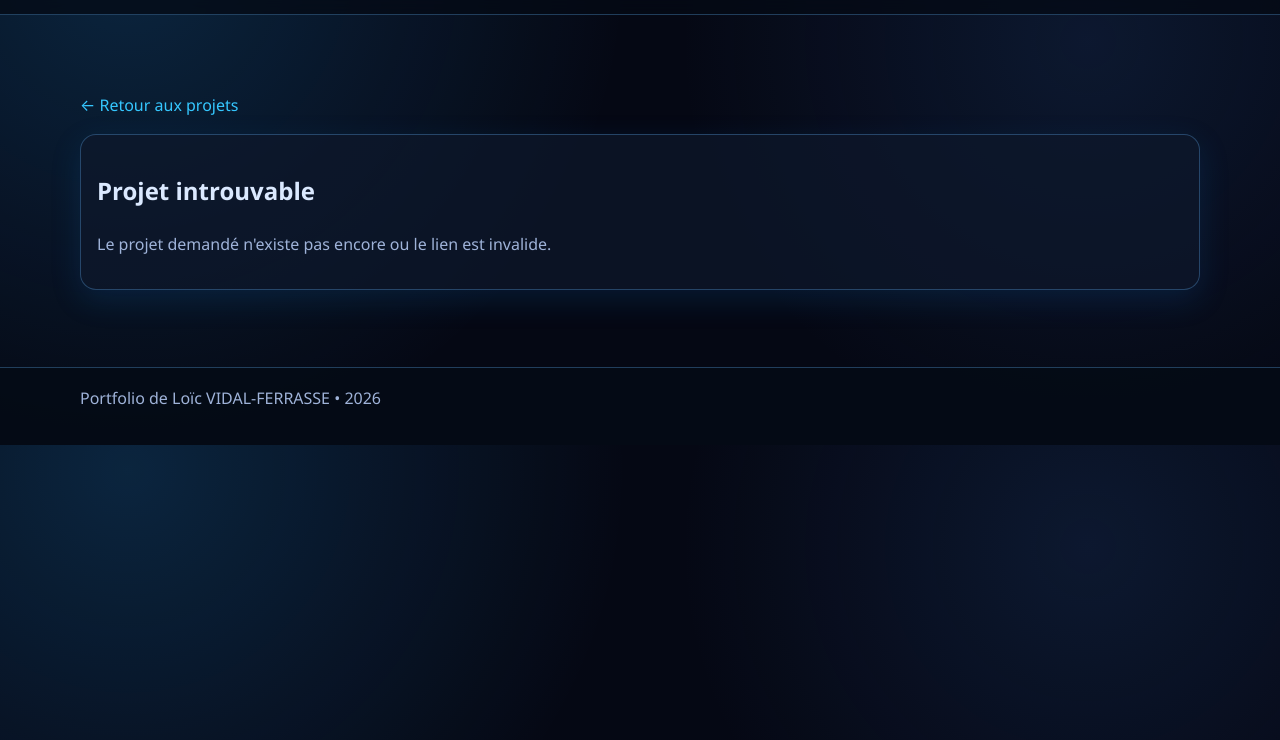
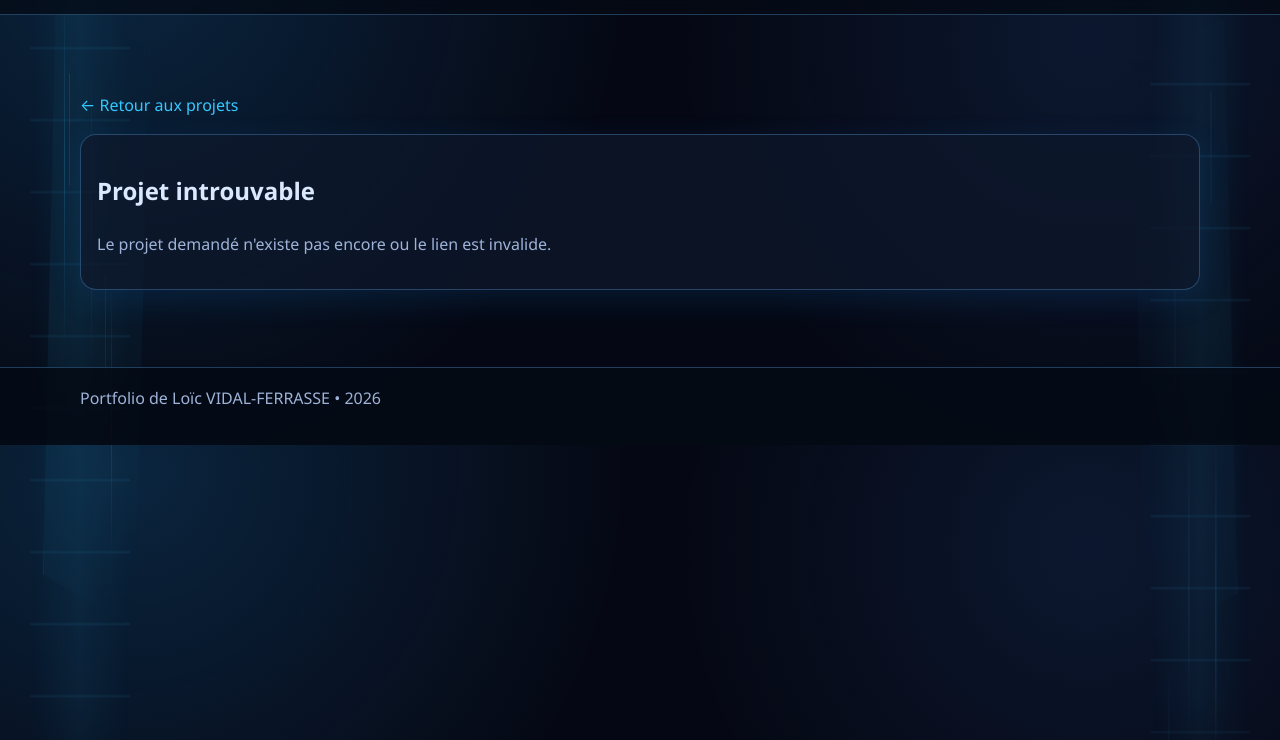
Before and after one commit to SnowPeakPro/portfolio-loic, a plain HTML site: page project.html in a window 1280 px wide. Shown: the part 60-800 px from the top of the page. Drawn offline with Linux system fonts and the light colour scheme.

Commit message:
Ameliore projets vides et decorations laterales

```diff
--- a/project.html
+++ b/project.html
@@ -10,6 +10,10 @@
   </head>
   <body data-page="project">
     <a class="skip-link" href="#main-content">Aller au contenu principal</a>
+
+    <div class="side-decor side-decor--left" aria-hidden="true"></div>
+    <div class="side-decor side-decor--right" aria-hidden="true"></div>
+
     <header class="site-header">
       <div class="container nav-wrap">
         <a href="index.html#hero" class="brand" aria-label="Retour à l'accueil">LVF</a>
--- a/script.js
+++ b/script.js
@@ -192,7 +192,7 @@ const I18N = {
     projects_no_link: "Link coming soon",
     projects_image_placeholder: "Temporary visual",
     projects_empty: "No project matches the current search.",
-    projects_empty_category: "No published project yet in the \"{category}\" category.",
+    projects_empty_category: "No project has been published in the “{category}” category yet.",
     exp_title: "Professional experience",
     education_title: "Education",
     education_item_title: "BUT Network & Telecommunications",
@@ -415,6 +415,18 @@ function getCategoryLabel(category) {
   return key ? I18N[currentLang][key] : category;
 }
 
+function hasProjectsForCategory(category) {
+  return PROJECTS.some((project) => project.category === category);
+}
+
+function getEmptyProjectsMessage() {
+  if (selectedCategory !== "all" && !hasProjectsForCategory(selectedCategory)) {
+    return I18N[currentLang].projects_empty_category.replace("{category}", getCategoryLabel(selectedCategory));
+  }
+
+  return I18N[currentLang].projects_empty;
+}
+
 function renderProjectFilters() {
   const container = $("#project-filters");
   if (!container) return;
@@ -449,11 +461,7 @@ function renderProjects() {
   });
 
   if (!filteredProjects.length) {
-    const message =
-      selectedCategory !== "all"
-        ? I18N[currentLang].projects_empty_category.replace("{category}", getCategoryLabel(selectedCategory))
-        : I18N[currentLang].projects_empty;
-    container.innerHTML = `<div class="empty-state">${message}</div>`;
+    container.innerHTML = `<div class="empty-state">${getEmptyProjectsMessage()}</div>`;
     return;
   }
 
--- a/style.css
+++ b/style.css
@@ -12,45 +12,57 @@
 }
 * { box-sizing: border-box; }
 html { scroll-behavior: smooth; }
-body { margin: 0; font-family: "Segoe UI", Roboto, system-ui, -apple-system, sans-serif; background: radial-gradient(circle at 85% 20%, rgba(42, 88, 158, 0.2), transparent 35%), radial-gradient(circle at 10% 5%, rgba(38, 166, 255, 0.18), transparent 40%), var(--bg); color: var(--text); line-height: 1.65; }
+body { margin: 0; position: relative; isolation: isolate; overflow-x: hidden; font-family: "Segoe UI", Roboto, system-ui, -apple-system, sans-serif; background: radial-gradient(circle at 85% 20%, rgba(42, 88, 158, 0.2), transparent 35%), radial-gradient(circle at 10% 5%, rgba(38, 166, 255, 0.18), transparent 40%), var(--bg); color: var(--text); line-height: 1.65; }
 main, .site-header, .site-footer, .back-to-top { position: relative; z-index: 1; }
 .side-decor {
   position: fixed;
   top: 0;
   bottom: 0;
-  width: clamp(90px, 12vw, 160px);
+  width: clamp(110px, 13vw, 210px);
   pointer-events: none;
-  z-index: 0;
-  opacity: 0.55;
+  z-index: -1;
+  opacity: 0.52;
+  overflow: hidden;
+  contain: layout paint;
 }
 
 .side-decor::before,
 .side-decor::after {
   content: "";
   position: absolute;
-  inset: 7% 18%;
-  border-radius: 999px;
+  pointer-events: none;
 }
 
 .side-decor::before {
+  inset: -12% 22% -12% 18%;
   background:
-    radial-gradient(circle at 40% 12%, rgba(53, 199, 255, 0.24) 0 7px, transparent 8px),
-    radial-gradient(circle at 70% 38%, rgba(117, 166, 255, 0.18) 0 9px, transparent 10px),
-    radial-gradient(circle at 35% 68%, rgba(53, 199, 255, 0.16) 0 6px, transparent 7px),
-    linear-gradient(180deg, rgba(53, 199, 255, 0.24), rgba(53, 199, 255, 0));
-  filter: blur(0.2px);
-  animation: side-float 13s ease-in-out infinite;
+    linear-gradient(180deg, transparent, rgba(53, 199, 255, 0.42), transparent) 34% 0 / 1px 38% no-repeat,
+    linear-gradient(180deg, transparent, rgba(117, 166, 255, 0.24), transparent) 62% 18% / 1px 32% no-repeat,
+    linear-gradient(180deg, transparent, rgba(53, 199, 255, 0.32), transparent) 82% 46% / 1px 28% no-repeat,
+    repeating-linear-gradient(180deg, transparent 0 34px, rgba(53, 199, 255, 0.16) 35px 36px, transparent 37px 72px),
+    linear-gradient(90deg, transparent, rgba(53, 199, 255, 0.12), transparent);
+  -webkit-mask-image: linear-gradient(180deg, transparent, #000 14%, #000 86%, transparent);
+  mask-image: linear-gradient(180deg, transparent, #000 14%, #000 86%, transparent);
+  animation: side-flow 16s linear infinite;
 }
 
 .side-decor::after {
-  inset: 12% 30%;
-  border: 1px solid rgba(104, 191, 255, 0.24);
-  box-shadow: 0 0 30px rgba(53, 199, 255, 0.14);
-  animation: side-pulse 10s ease-in-out infinite;
+  inset: 10% 10% 12% 26%;
+  border-left: 1px solid rgba(53, 199, 255, 0.24);
+  border-right: 1px solid rgba(117, 166, 255, 0.12);
+  background:
+    linear-gradient(90deg, transparent 0 24%, rgba(53, 199, 255, 0.36) 24% 25%, transparent 25% 100%) 0 14% / 100% 18% no-repeat,
+    linear-gradient(90deg, transparent 0 58%, rgba(117, 166, 255, 0.24) 58% 59%, transparent 59% 100%) 0 52% / 100% 16% no-repeat,
+    linear-gradient(180deg, rgba(53, 199, 255, 0), rgba(53, 199, 255, 0.12), rgba(53, 199, 255, 0));
+  box-shadow: inset 20px 0 36px rgba(53, 199, 255, 0.08), 0 0 44px rgba(53, 199, 255, 0.08);
+  clip-path: polygon(12% 0, 100% 7%, 86% 100%, 0 92%);
+  animation: side-drift 12s ease-in-out infinite;
 }
 
 .side-decor--left { left: 0; }
 .side-decor--right { right: 0; transform: scaleX(-1); }
+.side-decor--right::before { animation-delay: -8s; }
+.side-decor--right::after { animation-delay: -5s; }
 .container { width: min(100% - 2rem, var(--max-width)); margin-inline: auto; }
 .narrow { max-width: 760px; }
 .section { padding: 4.8rem 0; }
@@ -168,16 +180,17 @@ img { max-width: 100%; display: block; }
 .back-to-top.show { opacity: 1; pointer-events: auto; transform: translateY(0); }
 .reveal { opacity: 0; transform: translateY(16px); transition: opacity 0.6s ease, transform 0.6s ease; }
 .reveal.visible { opacity: 1; transform: translateY(0); }
-@keyframes side-float {
-  0%, 100% { transform: translateY(0); }
-  50% { transform: translateY(18px); }
+@keyframes side-flow {
+  0% { background-position: 34% -28%, 62% -6%, 82% 24%, 0 0, 0 0; }
+  100% { background-position: 34% 118%, 62% 104%, 82% 132%, 0 72px, 0 0; }
 }
 
-@keyframes side-pulse {
+@keyframes side-drift {
   0%,
-  100% { opacity: 0.45; transform: translateY(0) scale(1); }
-  50% { opacity: 0.8; transform: translateY(-10px) scale(1.04); }
+  100% { opacity: 0.42; transform: translateY(0) skewY(-3deg); }
+  50% { opacity: 0.78; transform: translateY(-18px) skewY(2deg); }
 }
+@media (max-width: 1120px) { .side-decor { width: 84px; opacity: 0.3; } }
 @media (max-width: 920px) { .hero-grid, .card-grid { grid-template-columns: repeat(2, minmax(0, 1fr)); } }
 @media (max-width: 760px) {
   .side-decor { display: none; }
```
